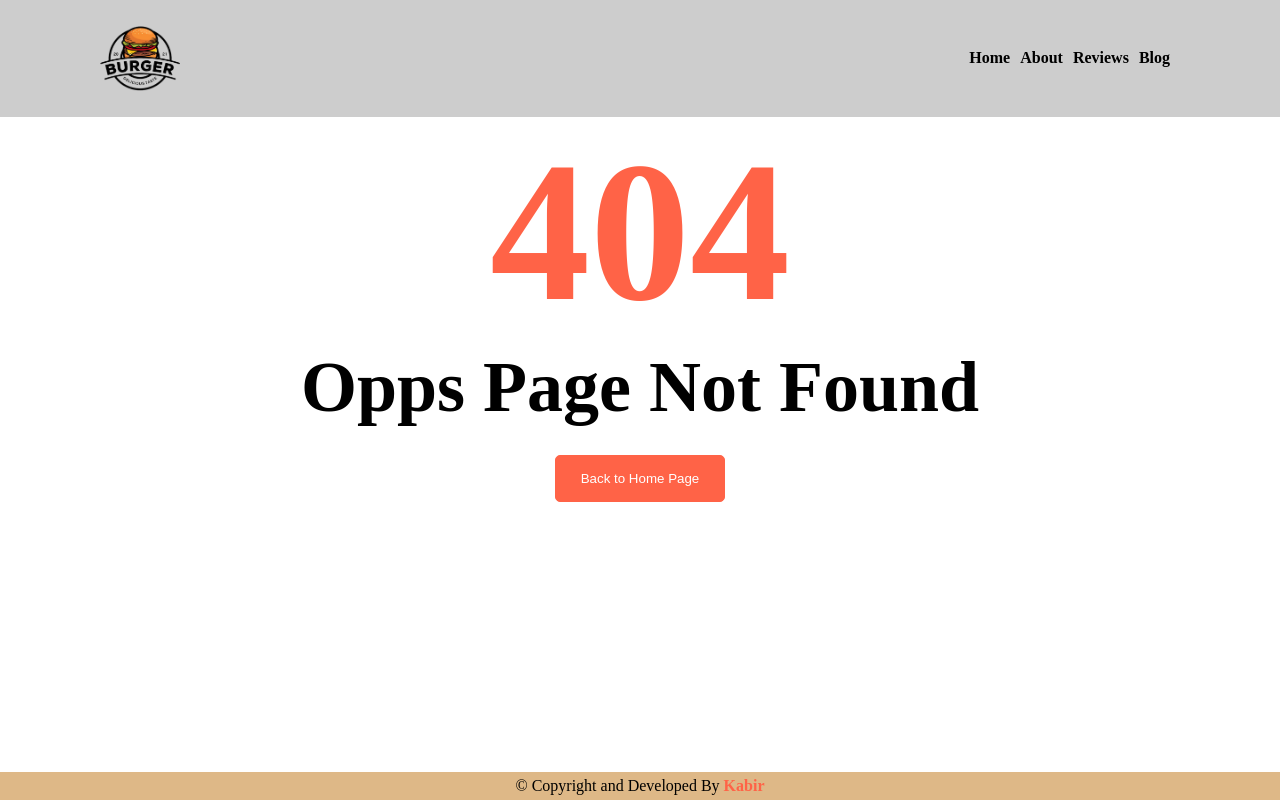
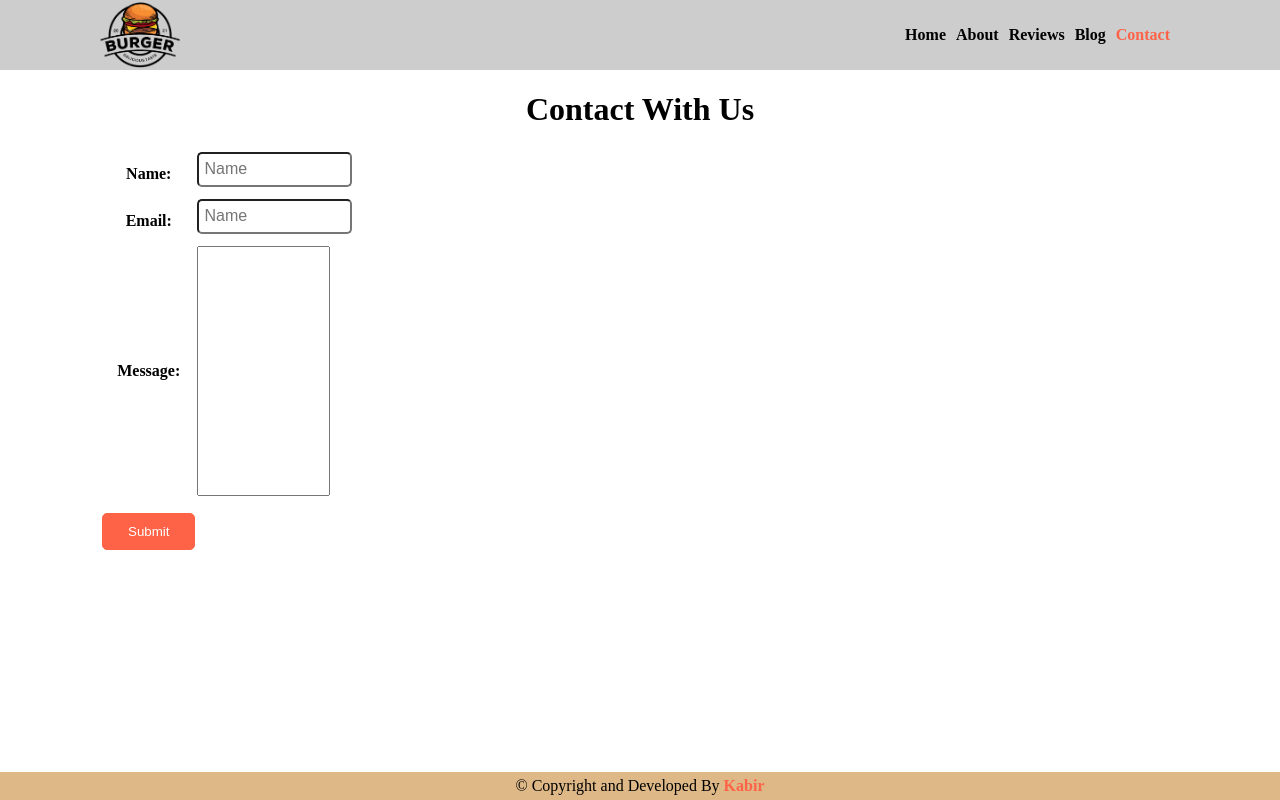
Before and after one commit to rezaun/product-analysis-website, a React (Create React App) app: page /contact in a window 1280 px wide. Before the commit this address had no page. Built offline with nearby package versions, Linux system fonts and the light colour scheme.

Commit message:
create Contact page

```diff
--- a/public/index.html
+++ b/public/index.html
@@ -24,7 +24,7 @@
       work correctly both with client-side routing and a non-root public URL.
       Learn how to configure a non-root public URL by running `npm run build`.
     -->
-    <title>React App</title>
+    <title>Review on your Favorite Burger</title>
   </head>
   <body>
     <noscript>You need to enable JavaScript to run this app.</noscript>
--- a/src/App.js
+++ b/src/App.js
@@ -6,6 +6,7 @@ import Blog from './Components/Blog/Blog'
 import Navbar from './Components/Navbar/Navbar';
 import NotFound from './Components/NotFound/NotFound';
 import Footer from './Components/Footer/Footer';
+import Contact from './Components/Contact/Contact';
 
 function App() {
   return (
@@ -15,6 +16,7 @@ function App() {
         <Route path='/' element={<Home/>}/>
         <Route path='/reviews' element={<Reviews/>}/>
         <Route path='/blogs' element={<Blog/>}/>
+        <Route path='/contact' element={<Contact/>}/>
         <Route path='*' element={<NotFound/>}/>
       </Routes>
       <Footer/>
--- /dev/null
+++ b/src/Components/Contact/Contact.css
@@ -0,0 +1,35 @@
+.contact{
+    padding: 0 100px;
+}
+.contact h1{
+    margin: 2% 0;
+    text-align: center;
+}
+.contact input{
+    width: 70%;
+    height: 35px;
+    box-shadow: 0;
+    color: #000;
+    padding: 5px;
+    margin-bottom: 10px;
+    border-radius: 5px;
+    font-size: 16px;
+}
+.contact p label{
+    width: 10%;
+}
+textarea{
+    resize: none;
+    height: 250px;
+    width: 60%;
+    vertical-align: top;
+}
+button{
+    background-color: tomato;
+    padding: 10px 25px;
+    color: #fff;
+    border: 1px solid tomato;
+    border-radius: 5px;
+    margin-top: 15px;
+
+}
--- /dev/null
+++ b/src/Components/Contact/Contact.js
@@ -0,0 +1,32 @@
+import React from 'react';
+import './Contact.css'
+
+const Contact = () => {
+    return (
+        <div className='contact'>
+            <h1>Contact With Us</h1>
+            <form >
+
+                <table>
+                    <tr>
+                        <th>Name: </th>
+                        <td><input type="text"  placeholder='Name'/></td>
+                    </tr>
+                    <tr>
+                        <th>Email: </th>
+                        <td><input type="text"  placeholder='Name'/></td>
+                    </tr>
+                    <tr>
+                        <th>Message: </th>
+                        <td><textarea></textarea></td>
+                    </tr>
+                    <button>Submit</button>
+                </table>
+
+            </form>
+
+        </div>
+    );
+};
+
+export default Contact;
--- a/src/Components/Footer/Footer.css
+++ b/src/Components/Footer/Footer.css
@@ -12,3 +12,7 @@
     color: tomato;
     font-weight: bold;
 }
+
+.footer a:hover{
+    color: #fff;
+}
--- a/src/Components/Navbar/Navbar.css
+++ b/src/Components/Navbar/Navbar.css
@@ -4,7 +4,7 @@ nav{
     justify-content: space-between;
     background-color: #cdcdcd;
     margin: 0 auto;
-    padding: 2% 100px;
+    padding: 2px 100px;
 }
 .logo{
     display: flex;
--- a/src/Components/Navbar/Navbar.js
+++ b/src/Components/Navbar/Navbar.js
@@ -14,6 +14,7 @@ const Navbar = () => {
                <NavLink className={({ isActive }) => (isActive ? "active-menu" : 'link')} to='/about'>About</NavLink>
                <NavLink className={({ isActive }) => (isActive ? "active-menu" : 'link')} to='/reviews'>Reviews</NavLink>
                <NavLink className={({ isActive }) => (isActive ? "active-menu" : 'link')} to='/blogs'>Blog</NavLink>
+               <NavLink className={({ isActive }) => (isActive ? "active-menu" : 'link')} to='/contact'>Contact</NavLink>
            </div>
        </nav>
     );
```
